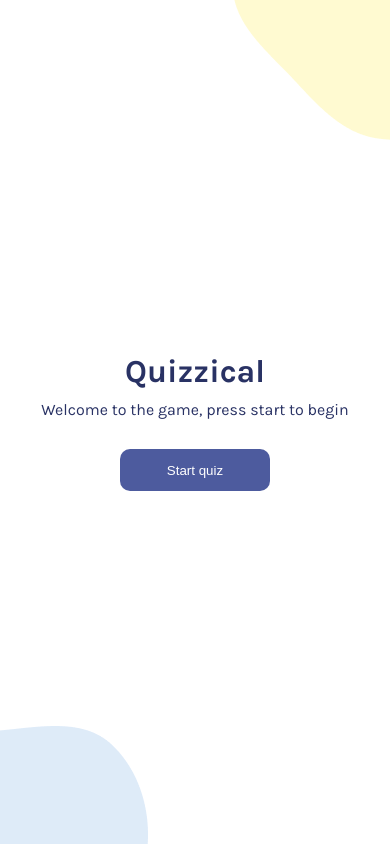
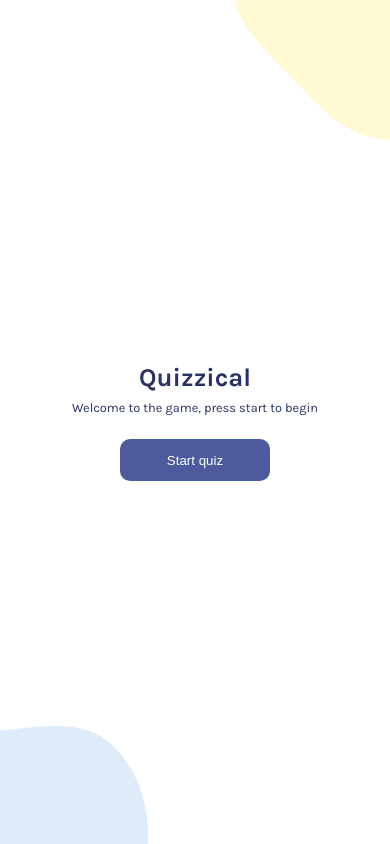
Before and after one commit to romoguill/quiz-app, a React (Create React App) app: page / in a window 390 px wide. Built offline with nearby package versions, Linux system fonts and the light colour scheme.

Commit message:
Solved some issues when using the app from a phone

```diff
--- a/src/styles.css
+++ b/src/styles.css
@@ -25,7 +25,7 @@ h3 {
 }
 
 body {
-  height: 100vh;
+  min-height: 100vh;
   display: flex;
   align-items: center;
   justify-content: center;
@@ -59,6 +59,11 @@ body {
 
 }
 
+.QuizPage {
+ padding: 0 3rem;
+ max-width: 800px;
+}
+
 .Quiz:last-of-type{
   margin-bottom: 4rem;
 }
@@ -70,6 +75,7 @@ body {
 
 .posible_answers {
   display: flex;
+  flex-wrap: wrap;
   gap: 20px;
   margin:2rem 0 2rem 0;
 }
@@ -89,3 +95,13 @@ body {
 .selected {
   background-color: #D6DBF5;
 }
+
+@media screen and (max-width: 500px) {
+  html {
+    font-size: 50%;
+  }
+
+  .posible_answers {
+    gap: 10px;
+  }
+}
```
